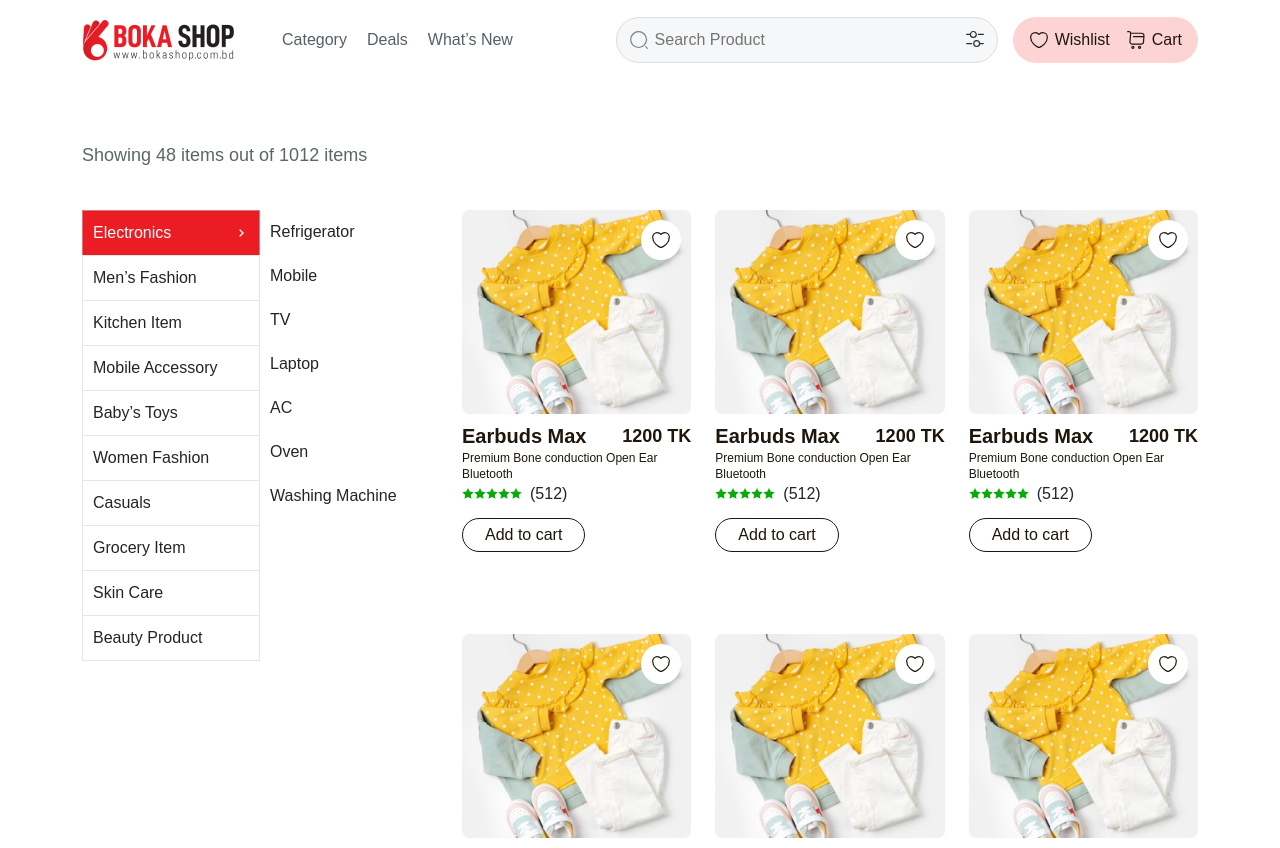
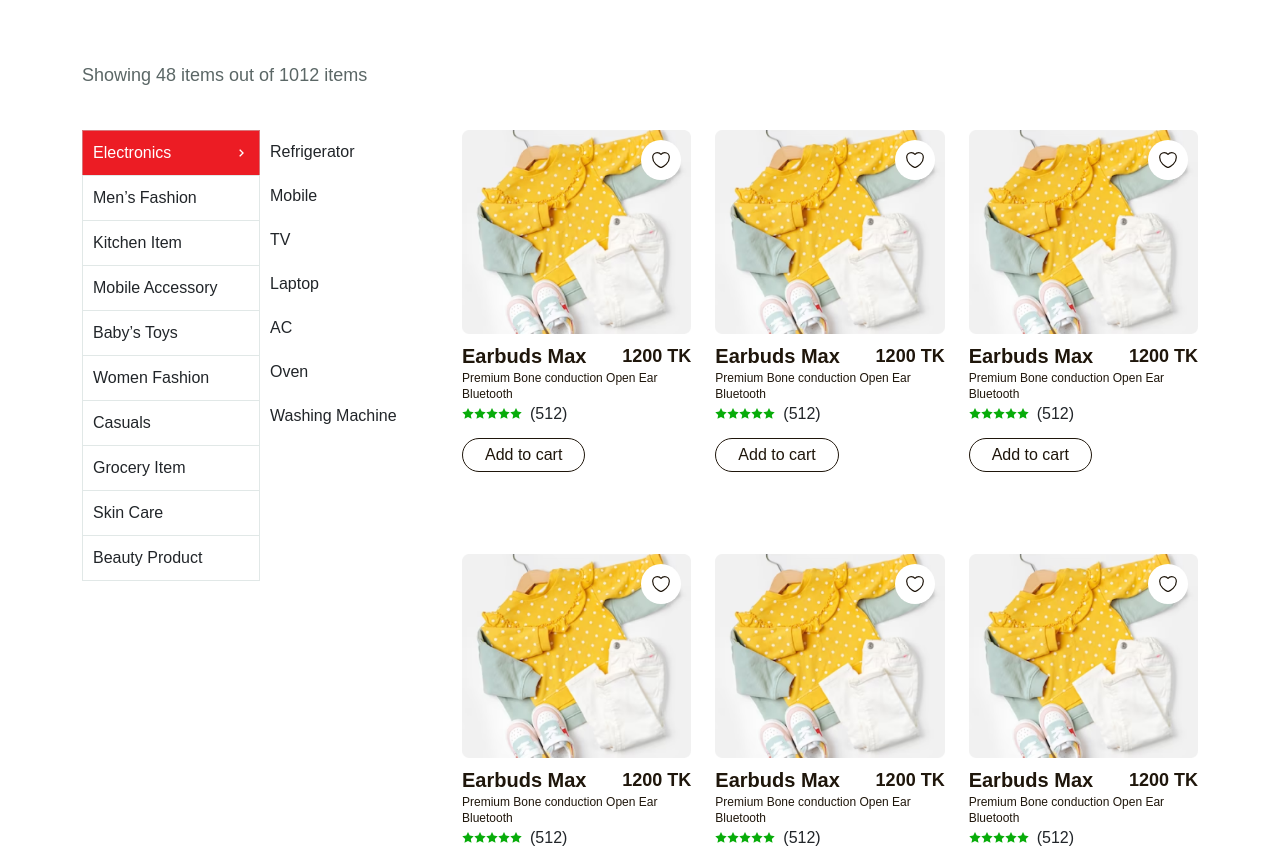
Before and after one commit to ssafoundation/bokashop-demo, a Next.js app: page /search/category/1 in a window 1280 px wide. Shown: the top 848 px of the page. Built offline with nearby package versions, Linux system fonts and the light colour scheme; a web font is replaced by a local one.

Commit message:
category update

```diff
--- a/src/pages/search/category/[category].js
+++ b/src/pages/search/category/[category].js
@@ -126,6 +126,6 @@ const CategorySearch = () => {
 
 export default CategorySearch;
 
-CategorySearch.getLayout = function getLayout(page) {
-  return <Layout>{page}</Layout>;
-};
+// CategorySearch.getLayout = function getLayout(page) {
+//   return <Layout>{page}</Layout>;
+// };
```
